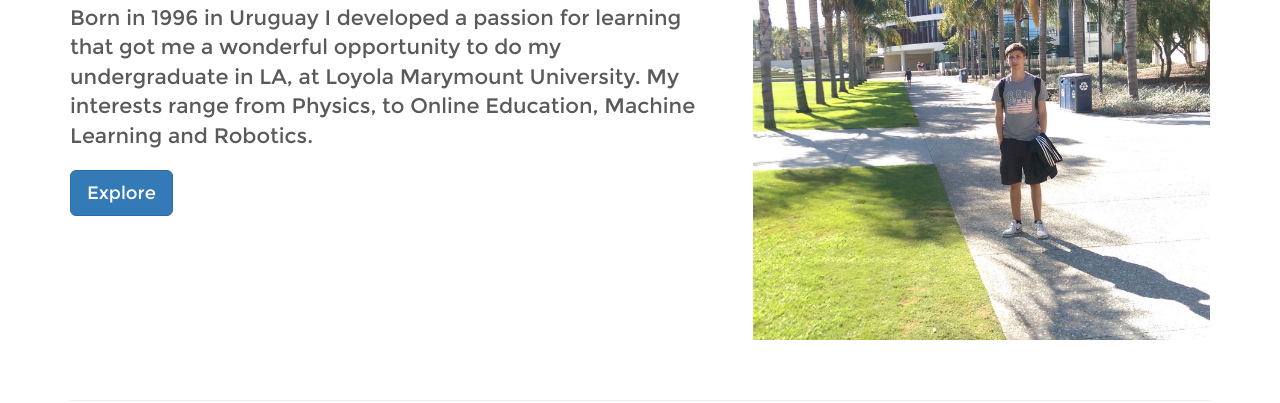
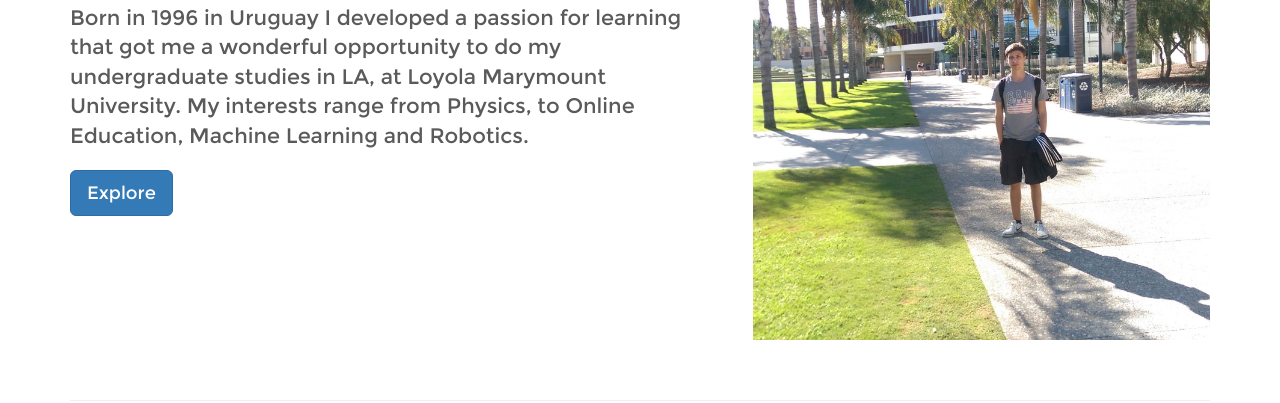
Before and after one commit to juanjoneri/juanjoneri.github.io, a plain HTML site: page index.html in a window 1280 px wide. Shown: the part 694-1097 px from the top of the page. Drawn offline with Linux system fonts and the light colour scheme.

Commit message:
natis comment

```diff
--- a/index.html
+++ b/index.html
@@ -86,7 +86,7 @@
     <div class="row featurette"><!--featurette 1-->
         <div class="col-sm-6 col-md-7">
             <h2 class="featurette-heading">About <span class="text-muted">Me </span></h2>
-            <p class="lead">Born in 1996 in Uruguay I developed a passion for learning that got me a wonderful opportunity to do my undergraduate in LA, at Loyola Marymount University.
+            <p class="lead">Born in 1996 in Uruguay I developed a passion for learning that got me a wonderful opportunity to do my undergraduate studies in LA, at Loyola Marymount University.
                 My interests range from Physics, to Online Education, Machine Learning and Robotics.</p>
             <p><a class="btn btn-lg btn-primary" href="favourites.html" role="button">Explore</a></p>
             <p><br></p>
```
